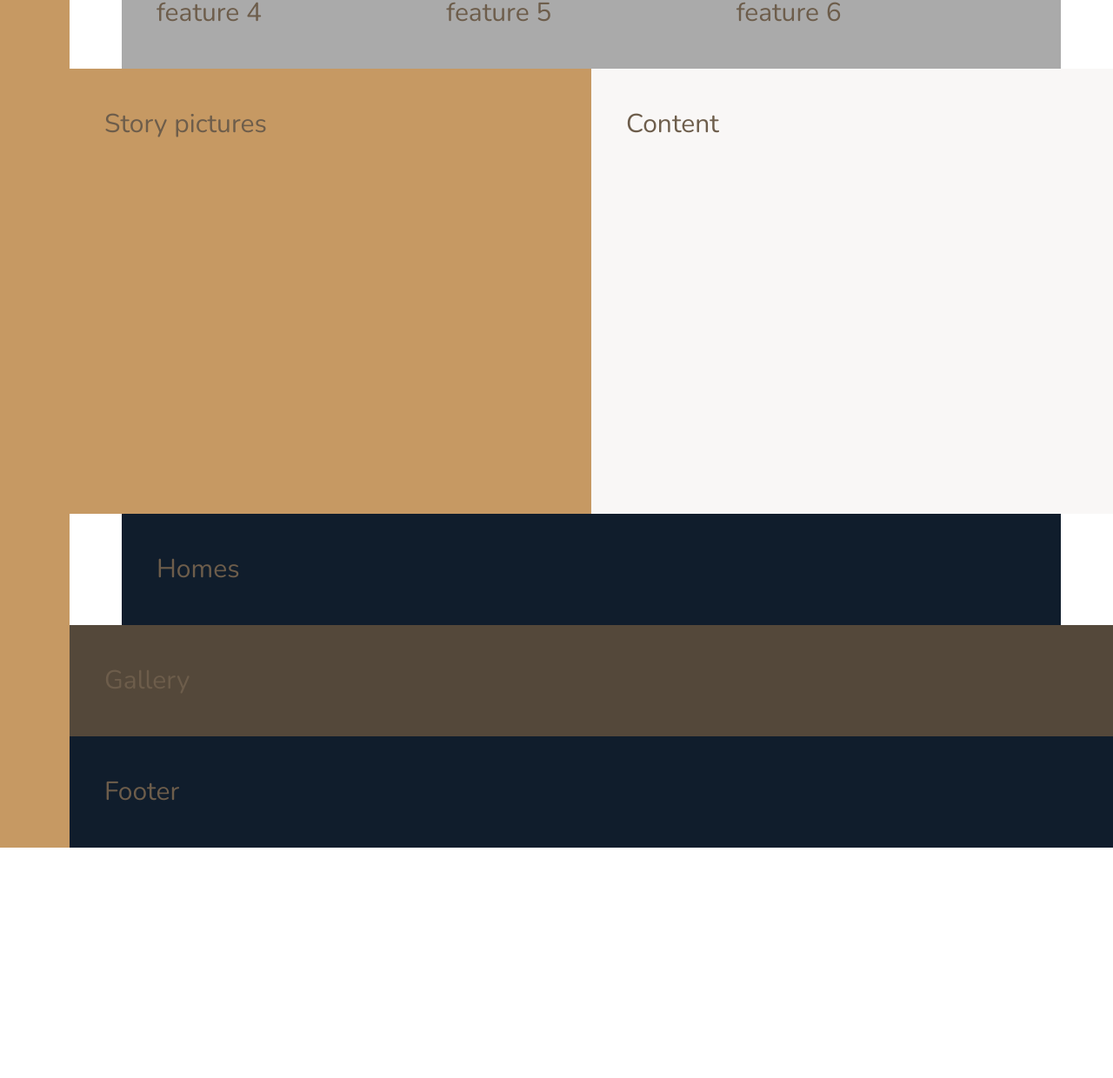
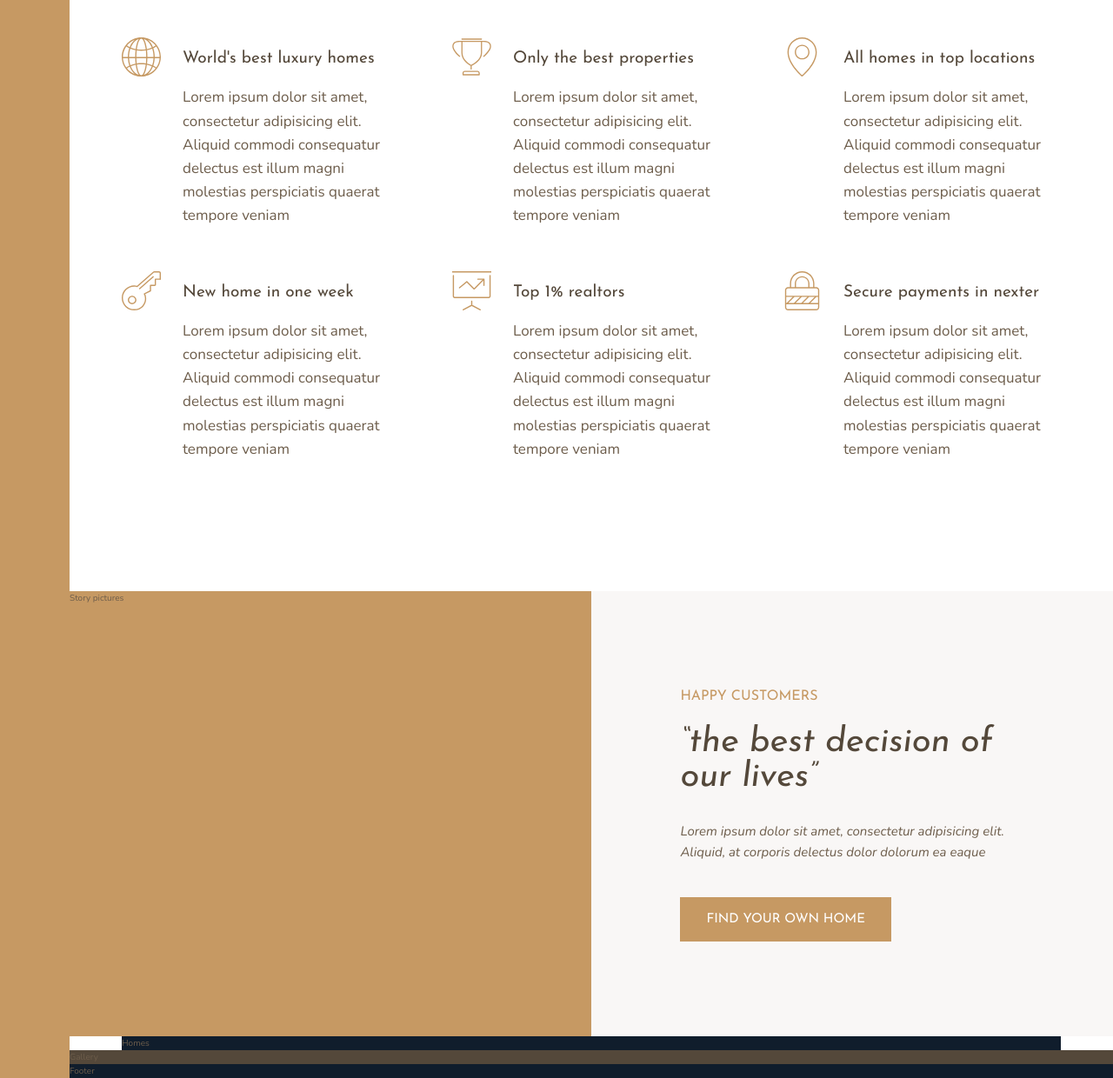
Before and after one commit to alexandr3307/css-advanced-course, a website: page main/nexter/index.html in a window 1280 px wide. Shown: the part 737-1977 px from the top of the page at 87% size. Before the commit the page ends 1712 px from the top, so only its background shows below. Drawn offline with nearby package versions, Linux system fonts and the light colour scheme.

Commit message:
add story and features block's

```diff
--- a/main/nexter/index.html
+++ b/main/nexter/index.html
@@ -23,12 +23,48 @@
         </div>
 
         <div class="features">
-            <div class="feature">feature 1</div>
-            <div class="feature">feature 2</div>
-            <div class="feature">feature 3</div>
-            <div class="feature">feature 4</div>
-            <div class="feature">feature 5</div>
-            <div class="feature">feature 6</div>
+            <div class="feature">
+                <svg class="feature__icon">
+                    <use xlink:href="img/sprite.svg#icon-global"></use>
+                </svg>
+                <h4 class="heading-4 heading-4--dark">World's best luxury homes</h4>
+                <p class="feature__text">Lorem ipsum dolor sit amet, consectetur adipisicing elit. Aliquid commodi consequatur delectus est illum magni molestias perspiciatis quaerat tempore veniam</p>
+            </div>
+            <div class="feature">
+                <svg class="feature__icon">
+                    <use xlink:href="img/sprite.svg#icon-trophy"></use>
+                </svg>
+                <h4 class="heading-4 heading-4--dark">Only the best properties</h4>
+                <p class="feature__text">Lorem ipsum dolor sit amet, consectetur adipisicing elit. Aliquid commodi consequatur delectus est illum magni molestias perspiciatis quaerat tempore veniam</p>
+            </div>
+            <div class="feature">
+                <svg class="feature__icon">
+                    <use xlink:href="img/sprite.svg#icon-map-pin"></use>
+                </svg>
+                <h4 class="heading-4 heading-4--dark">All homes in top locations</h4>
+                <p class="feature__text">Lorem ipsum dolor sit amet, consectetur adipisicing elit. Aliquid commodi consequatur delectus est illum magni molestias perspiciatis quaerat tempore veniam</p>
+            </div>
+            <div class="feature">
+                <svg class="feature__icon">
+                    <use xlink:href="img/sprite.svg#icon-key"></use>
+                </svg>
+                <h4 class="heading-4 heading-4--dark">New home in one week</h4>
+                <p class="feature__text">Lorem ipsum dolor sit amet, consectetur adipisicing elit. Aliquid commodi consequatur delectus est illum magni molestias perspiciatis quaerat tempore veniam</p>
+            </div>
+            <div class="feature">
+                <svg class="feature__icon">
+                    <use xlink:href="img/sprite.svg#icon-presentation"></use>
+                </svg>
+                <h4 class="heading-4 heading-4--dark">Top 1% realtors</h4>
+                <p class="feature__text">Lorem ipsum dolor sit amet, consectetur adipisicing elit. Aliquid commodi consequatur delectus est illum magni molestias perspiciatis quaerat tempore veniam</p>
+            </div>
+            <div class="feature">
+                <svg class="feature__icon">
+                    <use xlink:href="img/sprite.svg#icon-lock"></use>
+                </svg>
+                <h4 class="heading-4 heading-4--dark">Secure payments in nexter</h4>
+                <p class="feature__text">Lorem ipsum dolor sit amet, consectetur adipisicing elit. Aliquid commodi consequatur delectus est illum magni molestias perspiciatis quaerat tempore veniam</p>
+            </div>
         </div>
 
         <div class="story__pictures">
@@ -36,7 +72,18 @@
         </div>
 
         <div class="story__content">
-            Content
+            <h3 class="heading-3 mb-sm">
+                Happy Customers
+            </h3>
+            <h2 class="heading-2 heading-2--dark mb-md">
+                &ldquo;the best decision of our lives&rdquo;
+            </h2>
+            <p class="story__text">
+                Lorem ipsum dolor sit amet, consectetur adipisicing elit. Aliquid, at corporis delectus dolor dolorum ea eaque
+            </p>
+            <button class="btn">
+                Find your own home
+            </button>
         </div>
 
         <div class="homes">
--- a/main/nexter/sass/_base.scss
+++ b/main/nexter/sass/_base.scss
@@ -39,8 +39,4 @@ body {
   grid-template-rows: 80vh min-content 40vw repeat(3, min-content);
   grid-template-columns: [sidebar-start] 8rem [sidebar-end full-start] minmax(6rem, 1fr) [center-start] repeat(8, [col-start] minmax(min-content, 14rem) [col-end] ) [center-end] minmax(6rem, 1fr) [full-end];
 
-  & > * {
-    padding: 40px;
-    font-size: 3rem;
-  }
 }
--- a/main/nexter/sass/_features.scss
+++ b/main/nexter/sass/_features.scss
@@ -1,9 +1,29 @@
 .features {
-  background-color: $color-grey-light-2;
   grid-column: center-start / center-end;
+  margin: 15rem 0;
+  display: grid;
+  // grid-template-columns: repeat(3, 1fr);
+  grid-template-columns: repeat(auto-fit, minmax(25rem, 1fr));
+  grid-gap: 6rem;
+  align-items: start;
+}
+
+.feature {
 
   display: grid;
-  grid-template-columns: repeat(3, 1fr);
-  grid-template-rows: auto auto;
+  grid-template-columns: min-content 1fr;
+  grid-row-gap: 1.5rem;
+  grid-column-gap: 2.5rem;
 
+  &__icon {
+    fill: $color-primary;
+    width: 4.5rem;
+    height: 4.5rem;
+    grid-row: 1 / span 2;
+    transform: translateY(-1rem);
+  }
+
+  &__text {
+    font-size: 1.7rem;
+  }
 }
--- a/main/nexter/sass/_story.scss
+++ b/main/nexter/sass/_story.scss
@@ -6,5 +6,20 @@
   &__content {
     background-color: $color-grey-light-1;
     grid-column: col-start 5 / full-end;
+
+    padding: 6rem 8vw;
+    //display: flex;
+    //flex-direction: column;
+    //justify-content: center;
+    //align-items: flex-start;
+    display: grid;
+    align-content: center;
+    justify-items: start;
+  }
+
+  &__text {
+    font-size: 1.5rem;
+    font-style: italic;
+    margin-bottom: 4rem;
   }
 }
--- a/main/nexter/sass/_typography.scss
+++ b/main/nexter/sass/_typography.scss
@@ -0,0 +1,57 @@
+%heading {
+  font-family: $font-display;
+  font-weight: 400;
+}
+
+.heading-4 {
+  @extend %heading;
+  font-size: 1.9rem;;
+  &--light { color: $color-grey-light-1 }
+  &--dark { color: $color-grey-dark-1 }
+}
+.heading-3 {
+  @extend %heading;
+  font-size: 1.6rem;
+  color: $color-primary;
+  text-transform: uppercase;
+}
+.heading-2 {
+  @extend %heading;
+  font-size: 4rem;
+  line-height: 1;
+  font-style: italic;
+  &--light { color: $color-grey-light-1 }
+  &--dark { color: $color-grey-dark-1 }
+}
+.heading-1 {
+  @extend %heading;
+}
+
+.btn {
+  background-color: $color-primary;
+  color: #fff;
+  border: none;
+  border-radius: 0;
+  font-family: $font-display;
+  font-size: 1.5rem;
+  text-transform: uppercase;
+  padding: 1.8rem 3rem;
+  transition: all .2s;
+
+  &:hover {
+    background-color: $color-primary-dark;
+  }
+}
+
+.mb-sm {
+  margin-bottom: 2rem;
+}
+.mb-md {
+  margin-bottom: 3rem;
+}
+.mb-lg {
+  margin-bottom: 4rem;
+}
+.mb-hg {
+  margin-bottom: 8rem;
+}
```
Also changed, not shown: main/nexter/css/style.css.
